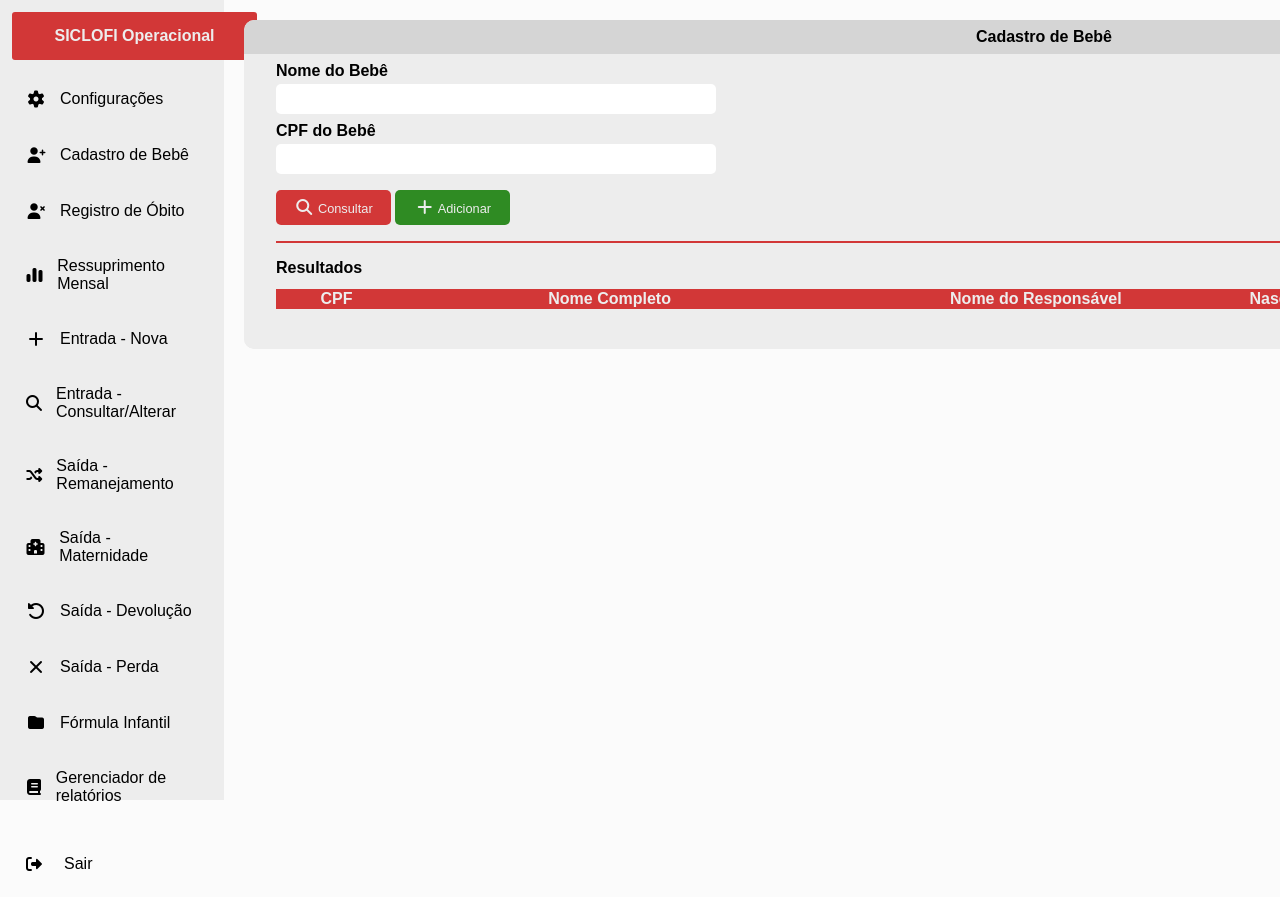
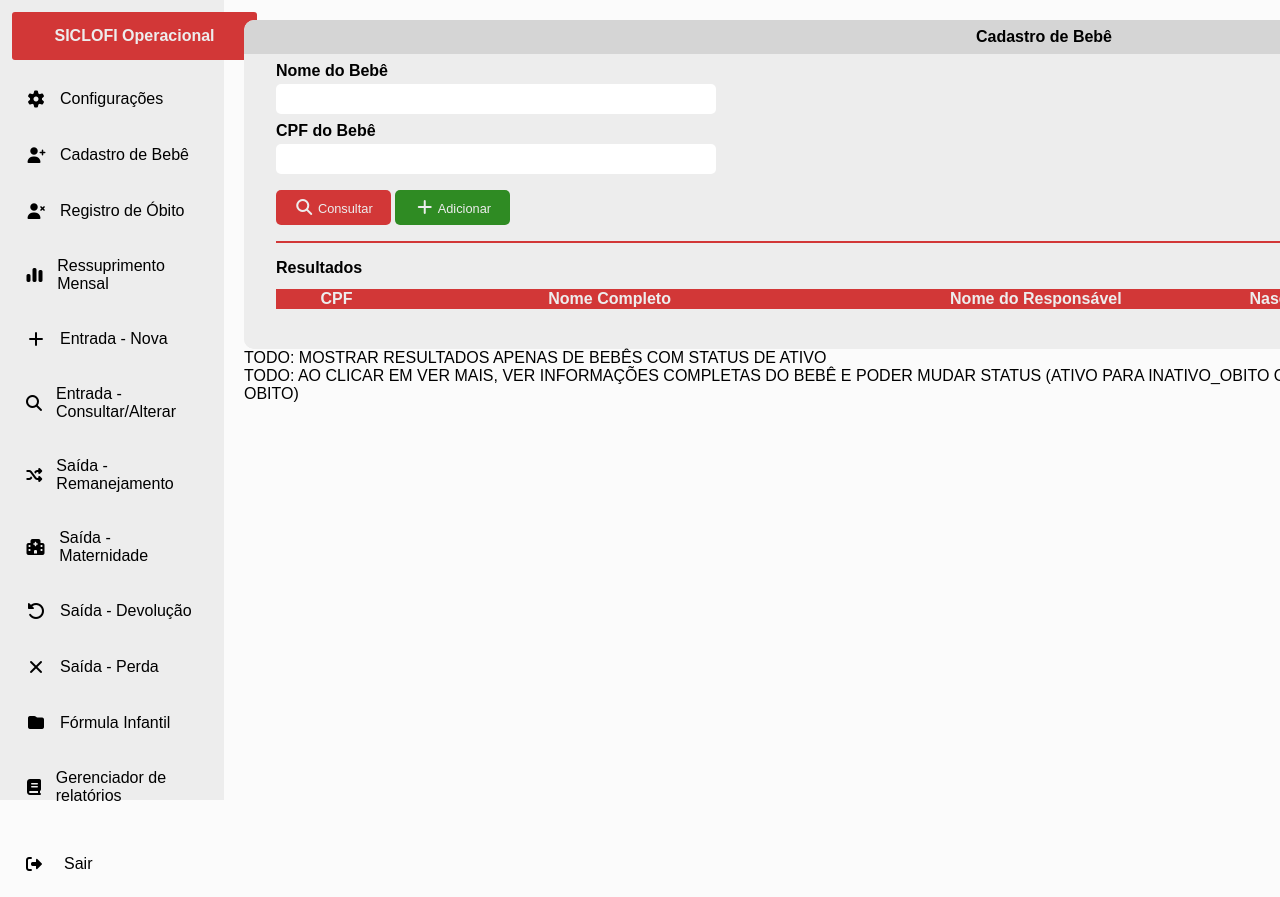
Before and after one commit to theguutti/siclofi, a PHP site: page /siclofi/pages/cadastroBebe.php in a window 1280 px wide; the page is wider, and only the part inside the window is pictured. Run offline with PHP 8.4, Linux system fonts and the light colour scheme; the visitor is signed in with stand-in values (Sample User, id 1); lists and menus that the app fills with data are empty; some libraries are stand-ins or nearby versions.

Commit message:
Update cadastroBebe.php

```diff
--- a/pages/cadastroBebe.php
+++ b/pages/cadastroBebe.php
@@ -254,11 +254,9 @@ verificarLogin();
                 <button onclick="closeModal()">OK</button>
             </div>
         </div>
-
-
-</div>
-
-    </main>
+        TODO: MOSTRAR RESULTADOS APENAS DE BEBÊS COM STATUS DE ATIVO<br>
+        TODO: AO CLICAR EM VER MAIS, VER INFORMAÇÕES COMPLETAS DO BEBÊ E PODER MUDAR STATUS (ATIVO PARA INATIVO_OBITO OU INATIVO, E CASO SEJA INATIVO_OBITO, PREENCHER A DATA DE OBITO)
+</main>
 
     <script src="../js/cpf.js"></script>
     <script src="../js/tel.js"></script>
@@ -302,7 +300,7 @@ verificarLogin();
                     clearTimeout(timerCPF);
                     const valorCPF = this.value.trim();
 
-                    if (valorCPF.length === 14) {
+                    if (valorCPF.length === 14) { // CPF COMPLETO (XXX.XXX.XXX-XX)
                         timerCPF = setTimeout(() => {
                             buscarBebeTabela('', valorCPF, tbody);
                         }, 500);
```
